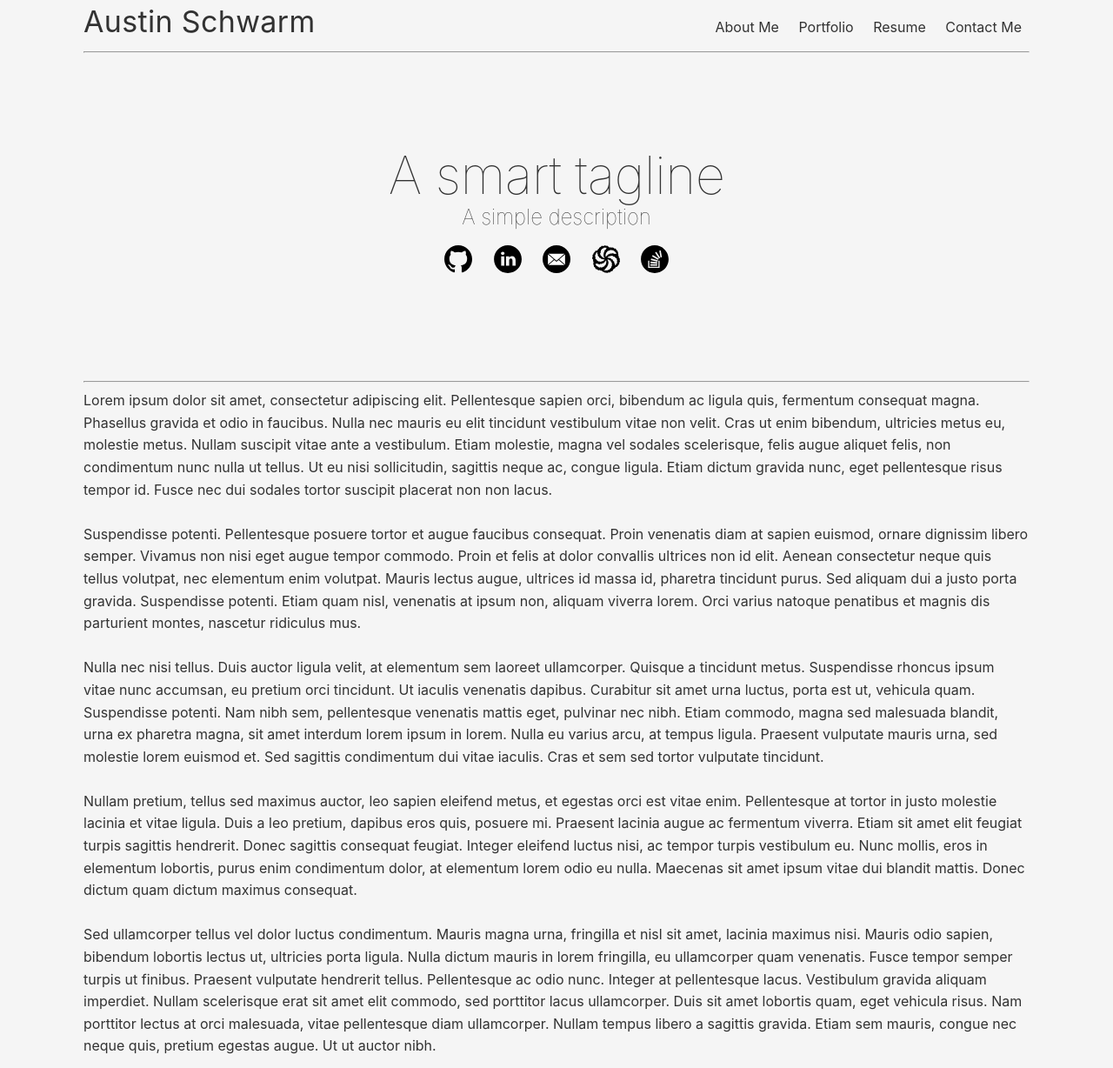
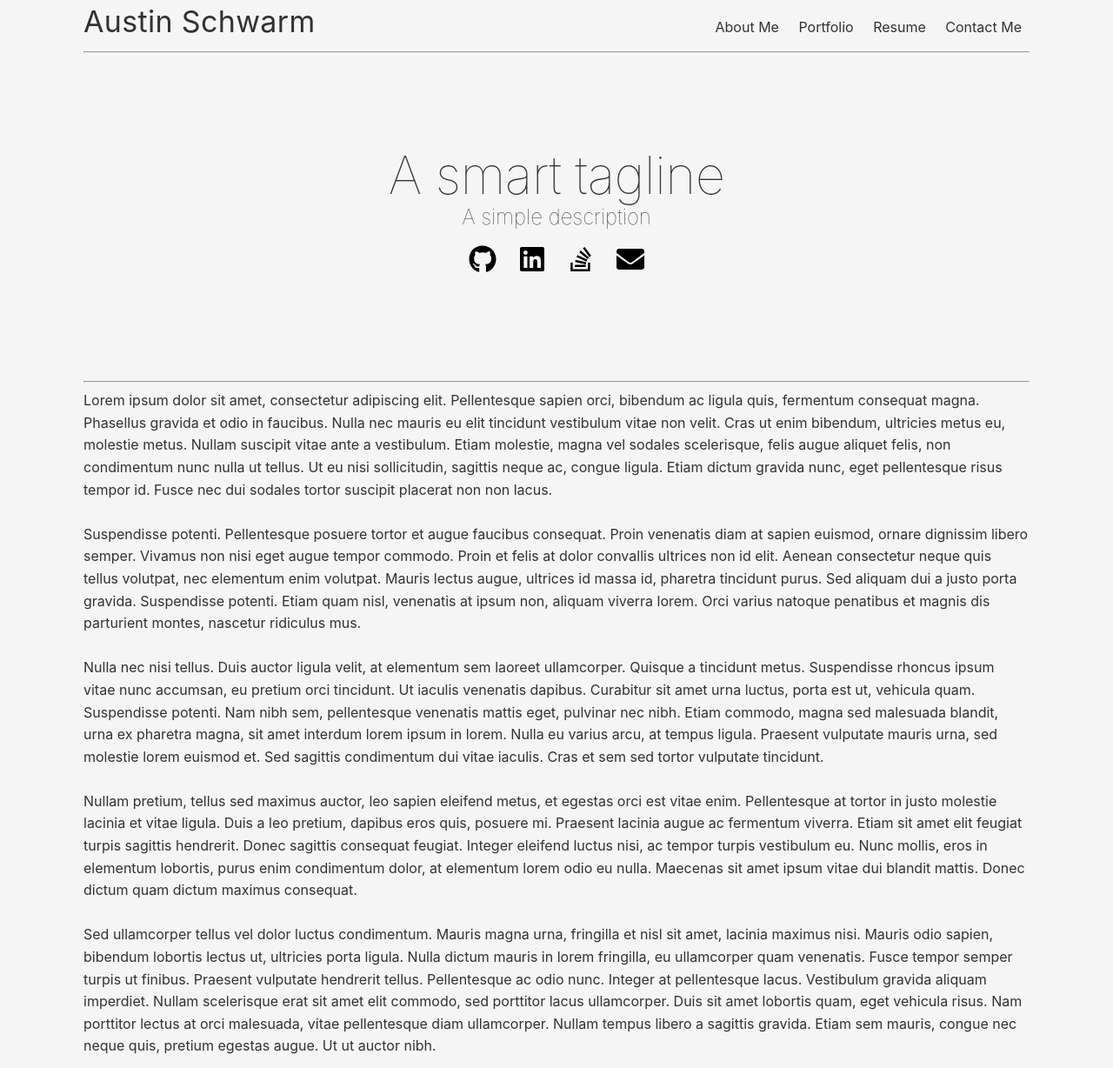
Before and after one commit to schwarmau/schwarmau.github.io, a Jekyll site: the page built from index.html, in a window 1280 px wide. Shown: the whole page at 87% size. Built offline with Jekyll 4.4.1, drawn with Linux system fonts in a browser that asks for light colours.

Commit message:
replaced svgs and added some TODOs

```diff
--- a/_config.yml
+++ b/_config.yml
@@ -22,6 +22,7 @@ url: "" # the base hostname & protocol for your site, e.g. http://example.com
 github_username:  jekyll
 
 # Build settings
+# TODO: Test website compatibility with GitHub Pages without the below theme and plugin.
 markdown: kramdown
 theme: minima
 plugins:
--- a/_layouts/default.html
+++ b/_layouts/default.html
@@ -23,7 +23,7 @@
                 <ul id="site-navigation-menu" class="unset-list collapsed-right-mobile">
                     <div id="mobile-site-nav-exit"><button class="flat-button" onclick="toggleSiteNavigationMenu()">&#x2715;</button></div>
                     {% for item in site.data.site-navigation %}
-                        <!-- TODO: Add styling for currently selected item. -->
+                        <!-- TODO: Add styling for currently selected item. Remove no longer relevant stylings from css assets. -->
                         <li><a href="{{ item.href }}" target="_self">{{ item.label }}</a></li>
                     {% endfor %}
                 </ul>
--- a/assets/css/global.css
+++ b/assets/css/global.css
@@ -1,3 +1,4 @@
+/* TODO: Extract styles that aren't actually global into their own files. */
 /* ordered by root > tags > classes > IDs > by media */
 
 :root {
--- a/index.html
+++ b/index.html
@@ -7,12 +7,10 @@ title: Austin Schwarm
     <h2>A smart tagline</h2>
     <h5>A simple description</h3>
     <div id="index-banner-social-media-icons-container">
-        <!-- TODO: Use the SVG symbols that come with minima (see minima-social-icons.svg). -->
         <a href="https://github.com/schwarmau"><img src="/assets/svg/github.svg" title="GitHub" alt="GitHub" /></a>
         <a href="https://www.linkedin.com/in/austin-schwarm"><img src="/assets/svg/linkedin.svg" title="LinkedIn" alt="LinkedIn" /></a>
+        <a href="https://stackoverflow.com/"><img src="/assets/svg/stackoverflow.svg" title="StackOverflow" alt="StackOverflow" /></a>
         <a href="mailto:schwarmau@gmail.com" target="_top"><img src="/assets/svg/mail.svg" title="Email" alt="Email" /></a>
-        <a href="https://www.codewars.com/users/gilgamoosh"><img src="/assets/svg/codewars.svg" title="CodeWars" alt="CodeWars" /></a>
-        <a href="https://stackoverflow.com/"><img src="/assets/svg/stackoverflow.svg" title="StackOverflow" alt="StackOverflow" /></a>
     </div>
 </div>
 
```
Also changed, not shown: assets/svg/codewars.svg (deleted), assets/svg/github.svg, assets/svg/linkedin.svg, assets/svg/mail.svg, assets/svg/stackoverflow.svg, 3 other files.
